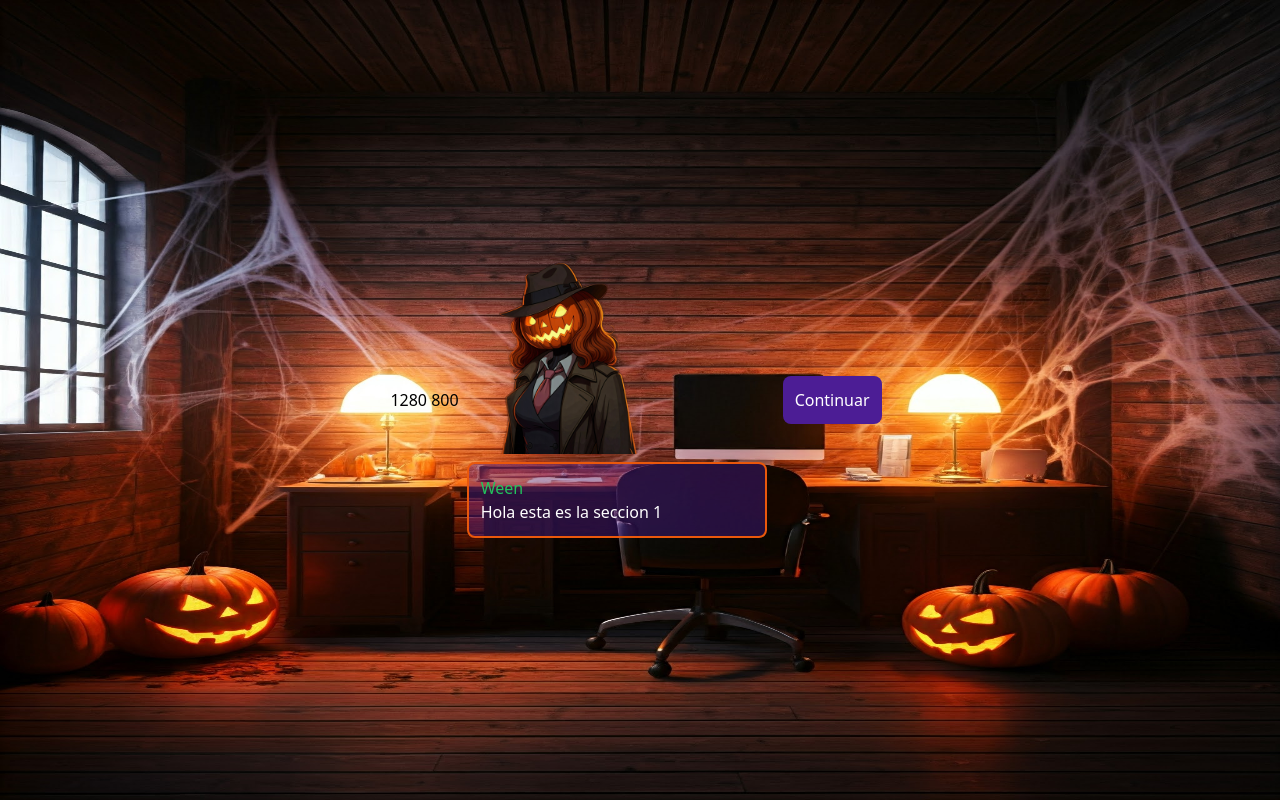
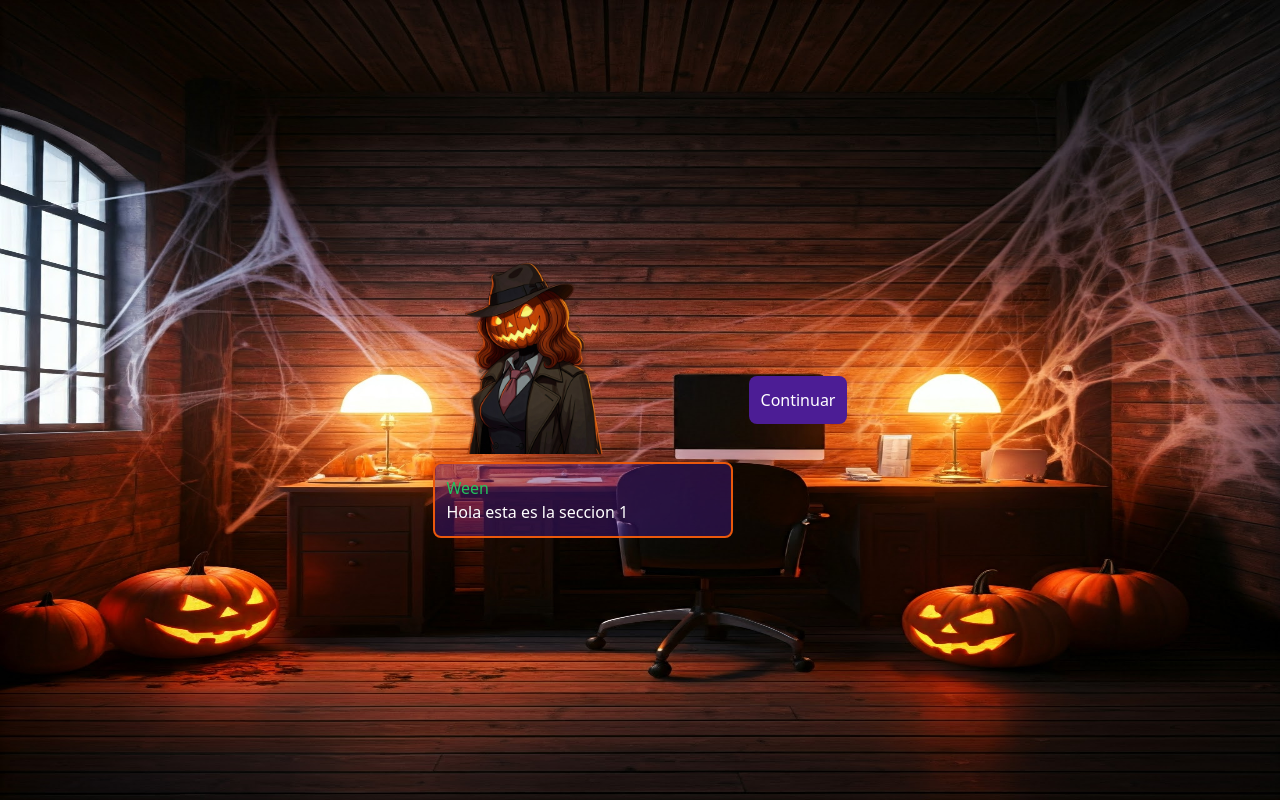
Before and after one commit to julioguirola/cloudinary-hack, a Next.js app: page / in a window 1280 px wide. Built offline with nearby package versions, Linux system fonts and the light colour scheme.

Commit message:
hackaton

```diff
--- a/src/app/page.tsx
+++ b/src/app/page.tsx
@@ -29,9 +29,8 @@ export default function Home() {
   };
 
   return (
-    <main className="flex h-dvh justify-center items-center">
-      {size}
-      <img src="/office.jpeg" className="absolute -z-10 h-dvh w-dvw" />
+    <main className="flex h-screen justify-center items-center">
+      <img src="/office.jpeg" className="absolute -z-10 h-full w-full" />
       <Stage stage={stage} />
       <Button text="Continuar" handleClick={handleClick} />
     </main>
```
